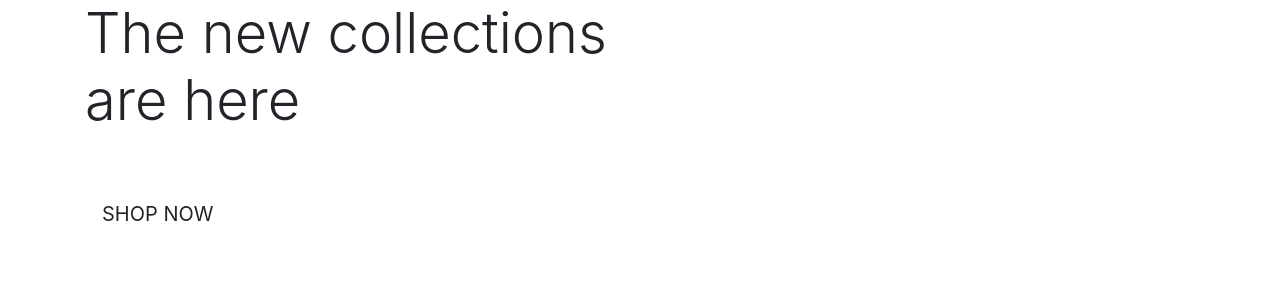
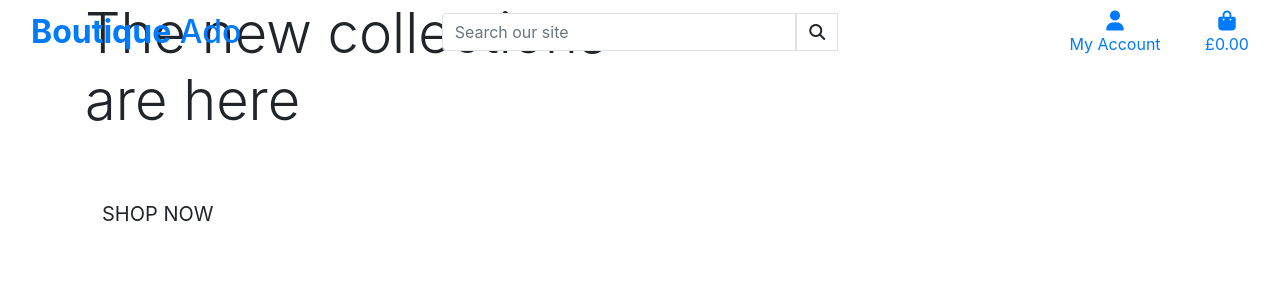
Before and after one commit to DeannaCarina/Boutique-Ado-Walkthrough, a Django app: page / in a window 1280 px wide. Shown: the top 300 px of the page. Run offline with Django 3.2, Linux system fonts and the light colour scheme; some libraries are stand-ins or nearby versions.

Commit message:
add: Main page header

```diff
--- a/templates/base.html
+++ b/templates/base.html
@@ -2,6 +2,7 @@
 
 <!doctype html>
 <html lang="en">
+
 <head>
   {% block meta %}
   <meta http-equiv="X-UA-Compatible" content="ie=edge">
@@ -13,7 +14,8 @@
   {% endblock %}
 
   {% block corecss %}
-        <link rel="stylesheet" href="https://stackpath.bootstrapcdn.com/bootstrap/4.4.1/css/bootstrap.min.css" integrity="sha384-Vkoo8x4CGsO3+Hhxv8T/Q5PaXtkKtu6ug5TOeNV6gBiFeWPGFN9MuhOf23Q9Ifjh" crossorigin="anonymous">
+  <link rel="stylesheet" href="https://stackpath.bootstrapcdn.com/bootstrap/4.4.1/css/bootstrap.min.css"
+    integrity="sha384-Vkoo8x4CGsO3+Hhxv8T/Q5PaXtkKtu6ug5TOeNV6gBiFeWPGFN9MuhOf23Q9Ifjh" crossorigin="anonymous">
   {% endblock %}
 
   {% block extra_css %}
@@ -21,9 +23,15 @@
 
   {% block corejs %}
   <!-- <script src="https://code.jquery.com/jquery-3.4.1.slim.min.js" integrity="sha384-J6qa4849blE2+poT4WnyKhv5vZF5SrPo0iEjwBvKU7imGFAV0wwj1yYfoRSJoZ+n" crossorigin="anonymous"></script> -->
-        <script src="https://code.jquery.com/jquery-3.6.0.min.js" integrity="sha256-/xUj+3OJU5yExlq6GSYGSHk7tPXikynS7ogEvDej/m4=" crossorigin="anonymous"></script>
-        <script src="https://cdn.jsdelivr.net/npm/popper.js@1.16.0/dist/umd/popper.min.js" integrity="sha384-Q6E9RHvbIyZFJoft+2mJbHaEWldlvI9IOYy5n3zV9zzTtmI3UksdQRVvoxMfooAo" crossorigin="anonymous"></script>
-        <script src="https://stackpath.bootstrapcdn.com/bootstrap/4.4.1/js/bootstrap.min.js" integrity="sha384-wfSDF2E50Y2D1uUdj0O3uMBJnjuUD4Ih7YwaYd1iqfktj0Uod8GCExl3Og8ifwB6" crossorigin="anonymous"></script>
+  <script src="https://kit.fontawesome.com/f73762c6c0.js" crossorigin="anonymous"></script>
+  <script src="https://code.jquery.com/jquery-3.6.0.min.js"
+    integrity="sha256-/xUj+3OJU5yExlq6GSYGSHk7tPXikynS7ogEvDej/m4=" crossorigin="anonymous"></script>
+  <script src="https://cdn.jsdelivr.net/npm/popper.js@1.16.0/dist/umd/popper.min.js"
+    integrity="sha384-Q6E9RHvbIyZFJoft+2mJbHaEWldlvI9IOYy5n3zV9zzTtmI3UksdQRVvoxMfooAo" crossorigin="anonymous">
+  </script>
+  <script src="https://stackpath.bootstrapcdn.com/bootstrap/4.4.1/js/bootstrap.min.js"
+    integrity="sha384-wfSDF2E50Y2D1uUdj0O3uMBJnjuUD4Ih7YwaYd1iqfktj0Uod8GCExl3Og8ifwB6" crossorigin="anonymous">
+  </script>
   {% endblock %}
 
   {% block extra_js %}
@@ -31,9 +39,70 @@
 
   <title>Boutique Ado {% block extra_title %}{% endblock %}</title>
 </head>
+
 <body>
   <header class="container-fluid fixed-top">
+    <div class="row">
+      <div class="col-12 col-lg-4 my-auto py-1 py-lg-0 text-center text-lg-left">
+        <a href="{% url 'home' %}" class="nav-link main-logo-link">
+          <h2 class="logo-font text-black my-0"><strong>Boutique</strong> Ado</h2>
+        </a>
+      </div>
+      <div class="col-12 col-lg-4 my-auto py-1 py-lg-0 text-center text-lg-left">
+        <form method="GET" action="">
+          <div class="input-group w-100">
+            <input type="text" class="form-control border border-black rouded-0" name="q" placeholder="Search our site">
+            <div class="input-group-apend">
+              <button class="form-control btn btn-black border border-black rounded-0" type="submit">
+                <span class="icon">
+                  <i class="fas fa-search"></i>
+                </span>
+              </button>
+            </div>
+          </div>
+        </form>
+      </div>
+      <div class="col-12 col-lg-4 my-auto py-1 py-lg-0 text-center text-lg-left">
+        <ul class="list-inline list-unstyled text-center text-lg-right my-0">
+          <li class="list-inline-item dropdown">
+            <a href="#" class="text-black nav-link" id="user-options" data-toggle="dropdown" aria-haspopup="true"
+              aria-expanded="false">
+              <div class="text-center">
+                <div><i class="fas fa-user fa-lg"></i></div>
+                <p class="my-0">My Account</p>
+              </div>
+            </a>
+            <div class="dropdown-menu border-0" aria-labelledby="user-options">
+              {% if request.user.is_authenticated %}
+              {% if request.user.is_superuser %}
+              <a href="#" class="dropdown-item">Product Management</a>
+              {% endif %}
+              <a href="#" class="dropdown-item">My Profile</a>
+              <a href="{% url 'account_logout' %}" class="dropdown-item">Logout</a>
+              {% else %}
+              <a href="{% url 'account_signup' %}" class="dropdown-item">Register</a>
+              <a href="{% url 'account_login' %}" class="dropdown-item">Login</a>
+              {% endif %}
 
+            </div>
+          </li>
+          <li class="list-inline-item">
+            <a class="{% if grand_total %}text-info font-weight-bold{% else %}text-black{% endif %} nav-link" href="">
+              <div class="text-center">
+                <div><i class="fas fa-shopping-bag fa-lg"></i></div>
+                <p class="my-0">
+                  {% if grand_total %}
+                  £{{ grand_total|floatformat:2 }}
+                  {% else %}
+                  £0.00
+                  {% endif %}
+                </p>
+              </div>
+            </a>
+          </li>
+        </ul>
+      </div>
+    </div>
   </header>
 
   {% if messages %}
@@ -51,4 +120,5 @@
 
 
 </body>
+
 </html>
```
Lines whose indentation alone changed are shown as unchanged.
